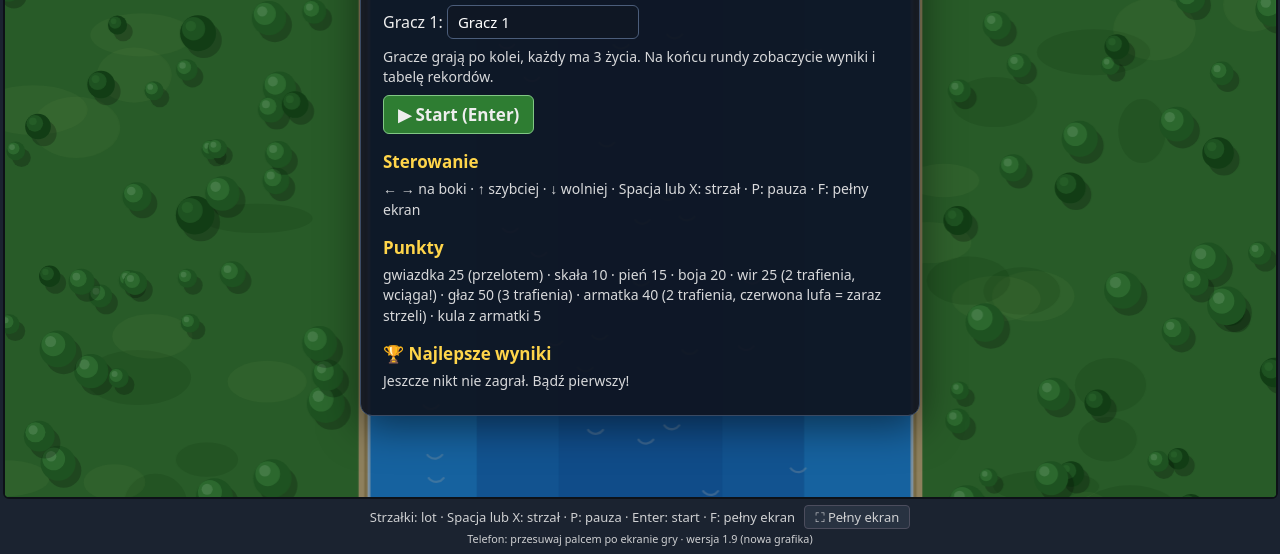
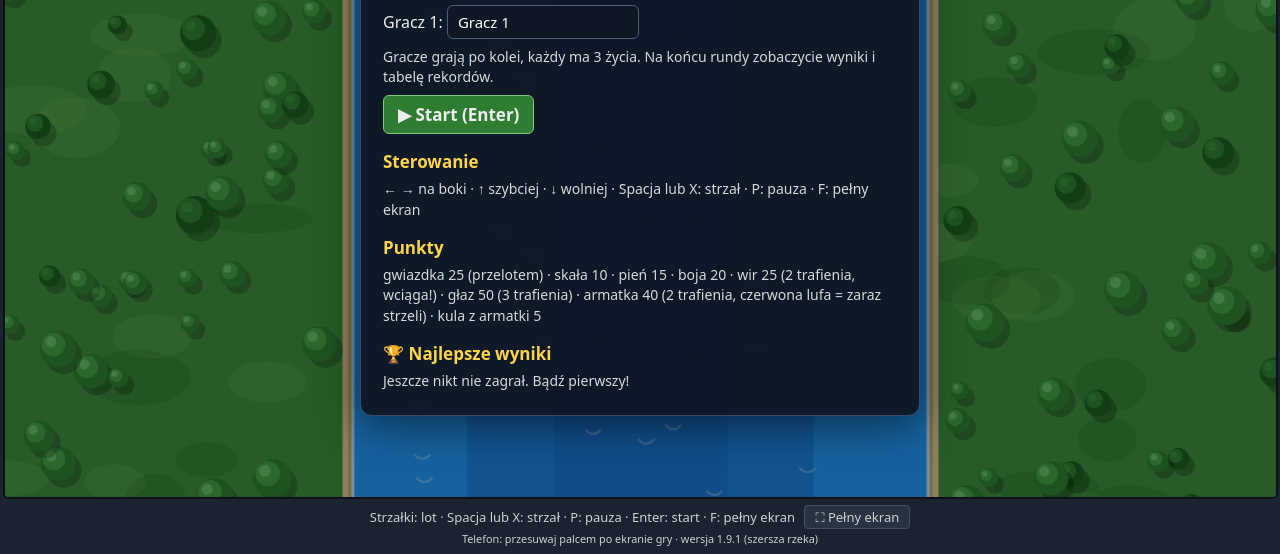
Before and after one commit to Konrados1980/prosta-gra, a plain HTML site: page index.html in a window 1280 px wide. Shown: the part 246-800 px from the top of the page. Drawn offline with Linux system fonts and the light colour scheme; animation ran at ten frames a second.

Commit message:
Poszerz rzekę i odnogi przy wyspach (wersja 1.9.1)
Najwęższa rzeka 220 zamiast 150 jednostek, szerokość zmienia się
łagodnie (max 35 na odcinek), wyspy tylko na szerokiej rzece, a każda
odnoga obok wyspy ma co najmniej 100 jednostek (wcześniej 55).

Co-Authored-By: Claude Opus 5.5 <noreply@anthropic.com>

```diff
--- a/index.html
+++ b/index.html
@@ -41,7 +41,7 @@
 <canvas id="gra" width="480" height="640"></canvas>
 <p id="stopka">Strzałki: lot · Spacja lub X: strzał · P: pauza · Enter: start · F: pełny ekran
   <button id="pelnyEkran" type="button">⛶ Pełny ekran</button>
-  <br><small>Telefon: przesuwaj palcem po ekranie gry · wersja 1.9 (nowa grafika)</small></p>
+  <br><small>Telefon: przesuwaj palcem po ekranie gry · wersja 1.9.1 (szersza rzeka)</small></p>
 <div id="panel" class="ukryty"><div class="okno" id="okno"></div></div>
 
 <script>
@@ -177,20 +177,26 @@ document.addEventListener('visibilitychange', () => {
 function makeSegment(i) {
   // na szerszym ekranie rzeka jest trochę szersza (najwyżej 1,4 raza)
   const k = Math.max(1, Math.min(1.4, Math.sqrt(W / MIN_W)));
-  if (i < 4) return { c: W / 2, w: 170 * k, iw: 0 };
+  if (i < 4) return { c: W / 2, w: 180 * k, iw: 0 };
   const hard = Math.min(i / 120, 1);                 // trudność rośnie z dystansem
-  const w = (75 + Math.random() * (120 - 50 * hard)) * k;  // szerokość rzeki
+  const prev = segments[i - 1];
+  // połowa szerokości rzeki: najmniej 110 (cała rzeka min. 220), zmienia się łagodnie,
+  // najwyżej o 35 na odcinek, więc nie ma nagłych zwężeń
+  const want = (RIVER_MIN_HALF + Math.random() * (110 - 40 * hard)) * k;
+  const w = Math.max(RIVER_MIN_HALF * k, Math.max(prev.w - 35 * k, Math.min(prev.w + 35 * k, want)));
   const margin = 15;
-  const prev = segments[i - 1];
   // środek przesuwa się najwyżej o 80 px na odcinek, żeby dało się nadążyć za zakrętem
   const minC = w + margin, maxC = W - w - margin;
   // i jest lekko ściągany w stronę środka ekranu, żeby rzeka nie uciekała pod sam brzeg planszy
   const drift = (Math.random() * 2 - 1) * 80 + (W / 2 - prev.c) * 0.15;
   const c = Math.max(minC, Math.min(maxC, prev.c + Math.max(-80, Math.min(80, drift))));
   let iw = 0;
-  if (w > 120 && Math.random() < 0.35 + 0.2 * hard) iw = Math.min(w * 0.4, w - 55);
+  // wyspa tylko na szerokiej rzece; każda odnoga obok wyspy ma co najmniej CHANNEL_MIN
+  if (w >= 160 * k && Math.random() < 0.5 + 0.2 * hard) iw = Math.min(w * 0.35, w - CHANNEL_MIN * k);
   return { c, w, iw };
 }
+const RIVER_MIN_HALF = 110;   // najwęższa rzeka: 2 × 110 = 220 jednostek
+const CHANNEL_MIN = 100;      // najwęższa odnoga przy wyspie
 function seg(i) {
   i = Math.max(0, i);       // przed startem (poniżej ekranu) rzeka wygląda jak na początku
   while (segments.length <= i) segments.push(makeSegment(segments.length));
```
